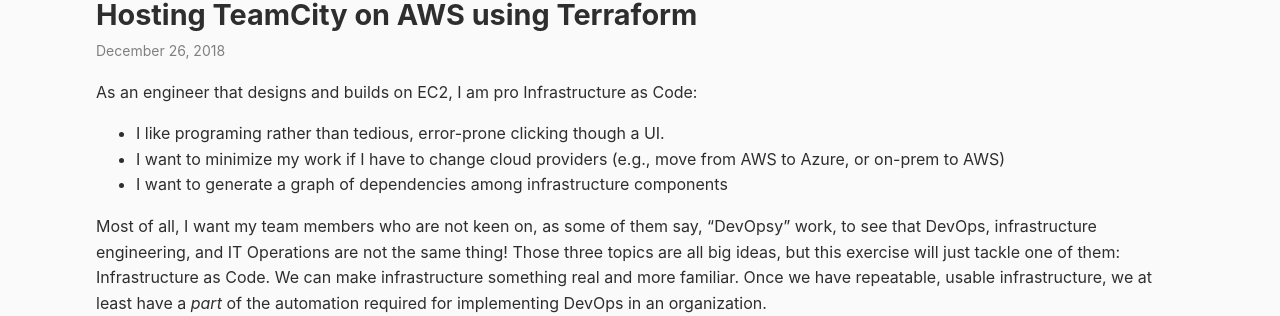
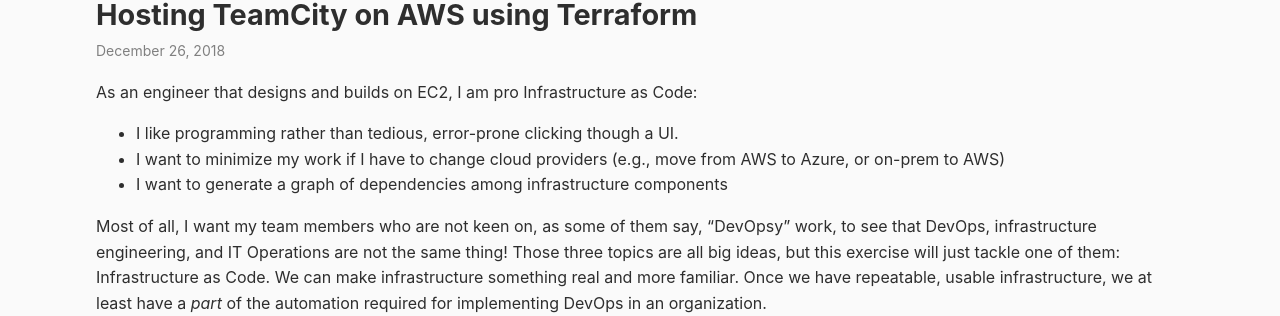
Before and after one commit to saslani/saslani.github.io, a Jekyll site: the page built from _posts/2018-12-14-terraform-teamcity-aws.md, in a window 1280 px wide and 900 px high. Shown: the part 235-551 px from the top of the window. Built offline with Jekyll 4.4.1, drawn with Linux system fonts in a browser that asks for light colours; comment, search, counter and statistics services are not loaded.

Commit message:
Update 2018-12-14-terraform-teamcity-aws.md

```diff
--- a/_posts/2018-12-14-terraform-teamcity-aws.md
+++ b/_posts/2018-12-14-terraform-teamcity-aws.md
@@ -7,7 +7,7 @@
 
 As an engineer that designs and builds on EC2, I am pro Infrastructure as Code:
 
-- I like programing rather than tedious, error-prone clicking though a UI.
+- I like programming rather than tedious, error-prone clicking though a UI.
 - I want to minimize my work if I have to change cloud providers (e.g., move from AWS to Azure, or on-prem to AWS)
 - I want to generate a graph of dependencies among infrastructure components
 
```
